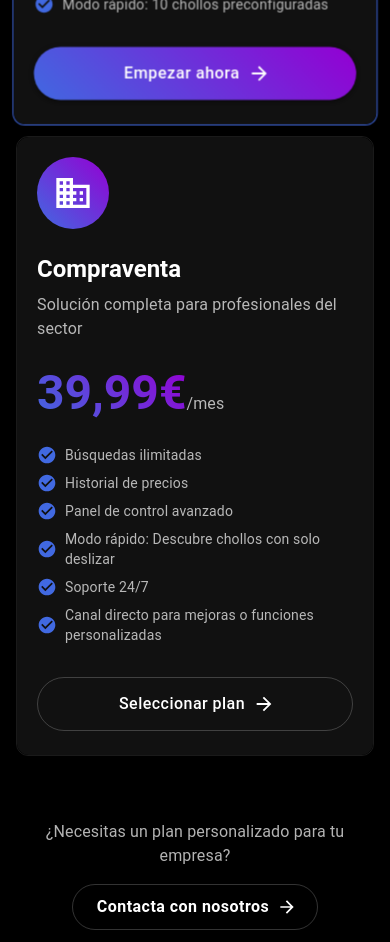
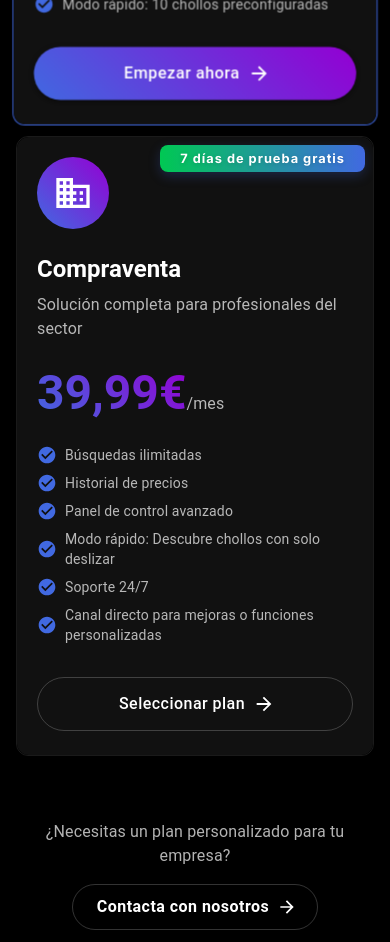
Before and after one commit to PauMinguet/Wallapope, a Next.js app in the folder my-car-app/: page /pricing in a window 390 px wide. Shown: the part 1260-2202 px from the top of the page. Built offline with nearby package versions, Linux system fonts and the light colour scheme; no server answers.

Commit message:
topbar mobile mes

```diff
--- a/my-car-app/src/app/api/create-checkout-session/route.ts
+++ b/my-car-app/src/app/api/create-checkout-session/route.ts
@@ -75,7 +75,7 @@ export async function POST(request: NextRequest) {
       mode: 'subscription',
       payment_method_types: ['card'],
       subscription_data: {
-        trial_period_days: 7
+        ...(tier === 'business' ? { trial_period_days: 7 } : {})
       },
       success_url: `${process.env.NEXT_PUBLIC_APP_URL}/success?session_id={CHECKOUT_SESSION_ID}`,
       cancel_url: `${process.env.NEXT_PUBLIC_APP_URL}/`,
--- a/my-car-app/src/app/components/PricingSection.tsx
+++ b/my-car-app/src/app/components/PricingSection.tsx
@@ -198,6 +198,28 @@ export default function PricingSection({ }: PricingSectionProps) {
                       Popular
                     </Box>
                   )}
+                  {tier.tier === 'business' && (
+                    <Box
+                      sx={{
+                        position: 'absolute',
+                        top: { xs: 8, md: 12 },
+                        right: { xs: 8, md: 12 },
+                        background: 'linear-gradient(90deg, #00C853, #4169E1)',
+                        color: 'white',
+                        py: 0.5,
+                        px: 2.5,
+                        borderRadius: 2,
+                        fontSize: { xs: '0.8rem', md: '1rem' },
+                        fontWeight: 'bold',
+                        boxShadow: '0 4px 12px rgba(65, 105, 225, 0.25)',
+                        zIndex: 2,
+                        letterSpacing: 1,
+                        textShadow: '0 1px 4px rgba(0,0,0,0.15)'
+                      }}
+                    >
+                      7 días de prueba gratis
+                    </Box>
+                  )}
                   <CardContent sx={{
                     p: { xs: 2.5, md: 4 },
                     flexGrow: 1,
--- a/my-car-app/src/app/page.tsx
+++ b/my-car-app/src/app/page.tsx
@@ -268,6 +268,73 @@ export default function HomePage() {
                 </Grid>
               </CardContent>
             </Card>
+          </Container>
+
+          {/* How We Do It Section */}
+          <Container maxWidth="lg" sx={{ mb: { xs: 8, md: 10 }, position: 'relative', zIndex: 2 }}>
+            <Box sx={{
+              background: 'rgba(17,17,17,0.97)',
+              borderRadius: { xs: 3, md: 4 },
+              border: '1px solid rgba(65,105,225,0.12)',
+              boxShadow: '0 4px 24px 0 rgba(65,105,225,0.07)',
+              px: { xs: 2, md: 6 },
+              py: { xs: 4, md: 6 },
+              textAlign: 'center',
+            }}>
+              <motion.div
+                initial={{ opacity: 0, y: 40 }}
+                whileInView={{ opacity: 1, y: 0 }}
+                transition={{ duration: 0.7 }}
+                viewport={{ once: true, margin: "-100px" }}
+              >
+                <Typography variant="h3" sx={{
+                  fontWeight: 'bold',
+                  mb: { xs: 2, md: 3 },
+                  fontSize: { xs: '2rem', sm: '2.5rem', md: '3rem' },
+                  background: 'linear-gradient(45deg, #00C853, #4169E1)',
+                  backgroundClip: 'text',
+                  WebkitBackgroundClip: 'text',
+                  WebkitTextFillColor: 'transparent',
+                }}>
+                  ¿Cómo lo hacemos?
+                </Typography>
+                <Grid container spacing={{ xs: 2, md: 4 }} justifyContent="center" alignItems="flex-start" sx={{ mt: 1 }}>
+                  <Grid item xs={12} md={4}>
+                    <Box sx={{ display: 'flex', flexDirection: 'column', alignItems: 'center', mb: 2 }}>
+                      <Search sx={{ fontSize: 40, color: '#4169E1', mb: 1 }} />
+                      <Typography variant="h6" sx={{ fontWeight: 600, color: 'white', mb: 1 }}>
+                        Búsqueda precisa
+                      </Typography>
+                      <Typography variant="body2" sx={{ color: 'rgba(255,255,255,0.8)' }}>
+                        Analizamos decenas de webs y buscamos cada coche de forma individual, teniendo en cuenta motorización, modelo, combustible y más detalles clave.
+                      </Typography>
+                    </Box>
+                  </Grid>
+                  <Grid item xs={12} md={4}>
+                    <Box sx={{ display: 'flex', flexDirection: 'column', alignItems: 'center', mb: 2 }}>
+                      <TrendingDown sx={{ fontSize: 40, color: '#00C853', mb: 1 }} />
+                      <Typography variant="h6" sx={{ fontWeight: 600, color: 'white', mb: 1 }}>
+                        Solo auténticos chollos
+                      </Typography>
+                      <Typography variant="body2" sx={{ color: 'rgba(255,255,255,0.8)' }}>
+                        Solo mostramos coches que están entre un 30% y un 35% por debajo del precio medio de mercado. Así, ves solo oportunidades reales.
+                      </Typography>
+                    </Box>
+                  </Grid>
+                  <Grid item xs={12} md={4}>
+                    <Box sx={{ display: 'flex', flexDirection: 'column', alignItems: 'center', mb: 2 }}>
+                      <LocalOffer sx={{ fontSize: 40, color: '#9400D3', mb: 1 }} />
+                      <Typography variant="h6" sx={{ fontWeight: 600, color: 'white', mb: 1 }}>
+                        Oportunidades inesperadas
+                      </Typography>
+                      <Typography variant="body2" sx={{ color: 'rgba(255,255,255,0.8)' }}>
+                        Nuestro objetivo es mostrarte coches que realmente valen la pena, incluso modelos que quizá no habías considerado. Ahí está la verdadera oportunidad.
+                      </Typography>
+                    </Box>
+                  </Grid>
+                </Grid>
+              </motion.div>
+            </Box>
           </Container>
 
           {/* Weekly Deals Section */}
```
